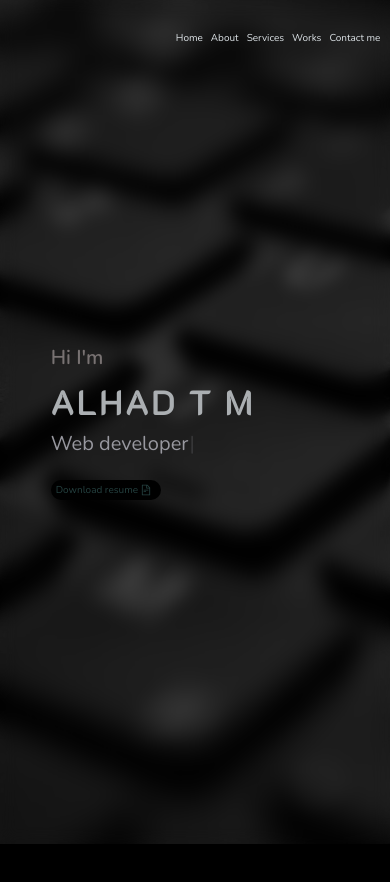
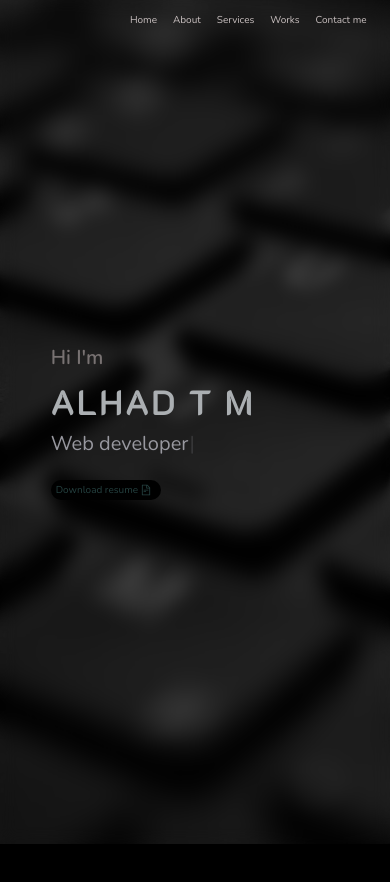
Before and after one commit to alhad-tm/my-portfolio, a React (Create React App) app: page / in a window 390 px wide. Shown: the top 882 px of the page. Built offline with nearby package versions, Linux system fonts and the light colour scheme.

Commit message:
adjusted width overall

```diff
--- a/src/components/About/About.module.css
+++ b/src/components/About/About.module.css
@@ -7,6 +7,7 @@
   gap: 2rem;
   padding: 6% 6%;
   min-height: 100vh;
+
 }
 .heading {
   font-size: 3rem;
--- a/src/components/Header/Header.module.css
+++ b/src/components/Header/Header.module.css
@@ -1,27 +1,29 @@
 .container {
   display: flex;
   align-items: center;
-  justify-content: center;
-  color: rgb(201, 201, 216);
+  justify-content: flex-end;
+
   height: 60px;
-  width: 100%;
+  width: 88%;
   position: fixed;
   top: 0;
   z-index: 5;
   background-color: transparent;
+  padding: 0 6%;
 }
 .container1 {
   display: flex;
   align-items: center;
-  justify-content: center;
-  color: rgb(201, 201, 216);
+  justify-content: flex-end;
+
   height: 60px;
-  width: 100%;
+  width: 88%;
   position: fixed;
   top: 0;
   z-index: 5;
   background-color: rgb(0, 0, 0);
   animation: fadeIn 1s ease-in both;
+  padding: 0 6%;
 }
 @keyframes fadeIn {
   from {
@@ -35,27 +37,34 @@
 }
 .heading {
   display: flex;
-  position: absolute;
-  right: 0;
-  margin-right: 2rem;
   list-style: none;
   align-items: right;
-  color: aliceblue;
+  color: rgb(160, 199, 233);
   gap: 2rem;
   align-self: right;
   font-size: 18px;
   font-family: nunito;
+}
+.heading>li>a{
+  color: rgb(202, 193, 193);
 }
 .heading > li :hover {
   cursor: pointer;
   color: #666666;
 }
 @media screen and (max-width: 768px) {
+  .container{
+    height: 40px;
+
+  }
+  .container1{
+    height: 40px;
+
+  }
 
   .heading {
-    gap: 0.5rem;
+    gap: 1rem;
     font-size: 10px;
-    margin-top: 1rem;
-    margin-right: 0.6rem;
+
   }
 }
```
